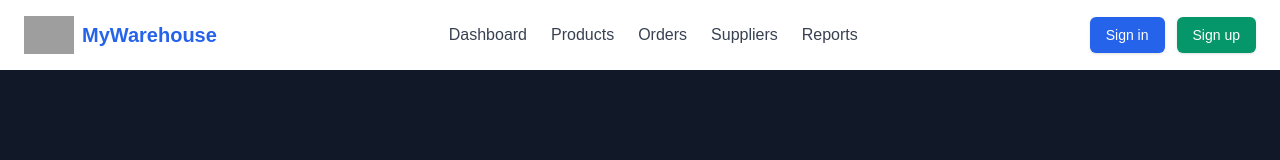
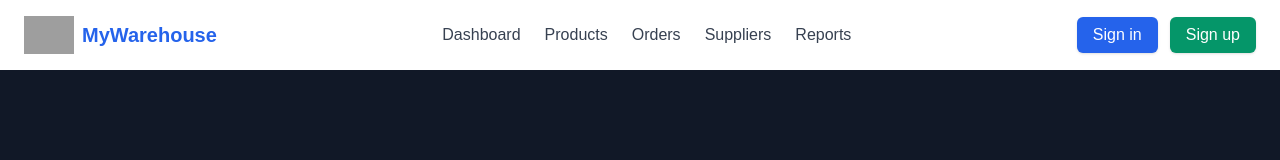
Before and after one commit to kristiyanstoykov/sem8-nbd-project, a Next.js app in the folder my-warehouse-app/: page / in a window 1280 px wide. Shown: the top 160 px of the page. Built offline with nearby package versions, Linux system fonts and the light colour scheme; no server answers; grey boxes are pictures that could not be loaded.

Commit message:
Update button component to use a larger font size for improved readability

```diff
--- a/my-warehouse-app/src/components/ui/button.tsx
+++ b/my-warehouse-app/src/components/ui/button.tsx
@@ -5,7 +5,7 @@ import { cva, type VariantProps } from "class-variance-authority";
 import { cn } from "../../lib/utils";
 
 const buttonVariants = cva(
-  "inline-flex items-center justify-center gap-2 whitespace-nowrap rounded-md text-sm font-medium transition-colors focus-visible:outline-none focus-visible:ring-1 focus-visible:ring-ring disabled:pointer-events-none disabled:opacity-50 [&_svg]:pointer-events-none [&_svg]:size-4 [&_svg]:shrink-0",
+  "inline-flex items-center justify-center gap-2 whitespace-nowrap rounded-md text-base font-medium transition-colors focus-visible:outline-none focus-visible:ring-1 focus-visible:ring-ring disabled:pointer-events-none disabled:opacity-50 [&_svg]:pointer-events-none [&_svg]:size-4 [&_svg]:shrink-0",
   {
     variants: {
       variant: {
```
